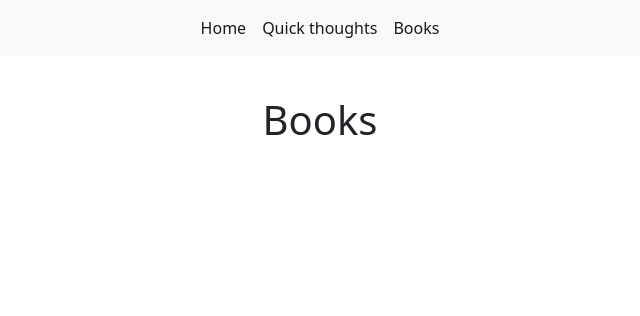
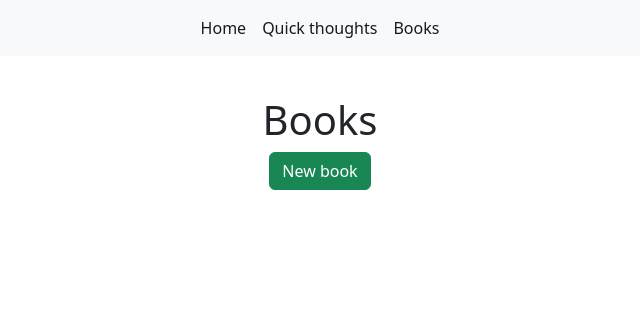
Before and after one commit to Kortelange/my_webpage, a Flask app: page /books in a window 1280 px wide. Shown: the top 316 px of the page, without its empty margins (320-960 px from the left). Run offline with Flask 2, Linux system fonts and the light colour scheme; data that the repository does not hold is empty; some libraries are stand-ins or nearby versions.

Commit message:
add post route to new_book

```diff
--- a/server.py
+++ b/server.py
@@ -85,13 +85,27 @@ def get_books():
 
 @app.route("/books/<int:id>")
 def get_book(id):
-    book = get_book_from_id(id)
-    return render_template('book.html', book=book, title=book['title'])
+    book = Book.query.get(id)
+    return render_template('book.html', book=book, title=book.title)
 
 
-@app.route("/books/new")
+@app.route("/books/new", methods=["GET", "POST"])
 def new_book():
     form = BookForm()
+    if form.validate_on_submit():
+        print("heloo im here!")
+        book = Book(
+                title=form.title.data,
+                author=form.author.data,
+                short_review=form.short_review.data,
+                body=form.body.data,
+                rating=form.rating.data
+            )
+        db.session.add(
+            book
+        )
+        db.session.commit()
+        return redirect(f"/books/{book.id}")
     return render_template('new_book.html', title='New Book', form=form)
 
 
--- a/templates/books.html
+++ b/templates/books.html
@@ -5,6 +5,11 @@
 {% endblock %}
 {% block content %}
 <div class="container">
+    <div class="d-grid col-10 mx-auto">
+        <form action="{{ url_for('new_book') }}" class="mx-auto">
+            <button type="submit" class="btn btn-success">New book</button>
+        </form>
+    </div>
     {% for book in books: %}
     <div class="col-md-8 col-lg-6 mx-auto post-box">
         <a href="{{ url_for('get_book', id=book['id']) }}"><h3>{{ book['title'] }}</h3></a>
--- a/templates/quick_thoughts.html
+++ b/templates/quick_thoughts.html
@@ -5,6 +5,11 @@
 {% endblock %}
 {% block content %}
     <div class="container">
+        <div class="d-grid col-10 mx-auto">
+        <form action="{{ url_for('new_quick_thought') }}" class="mx-auto">
+            <button type="submit" class="btn btn-success">New quick thought</button>
+        </form>
+    </div>
     {% for thought in thoughts: %}
         <div class="col-md-8 col-lg-6 mx-auto post-box">
             <h3>{{ thought.title }}</h3>
```
Also changed, not shown: templates/book.html (+4 -4 lines).
